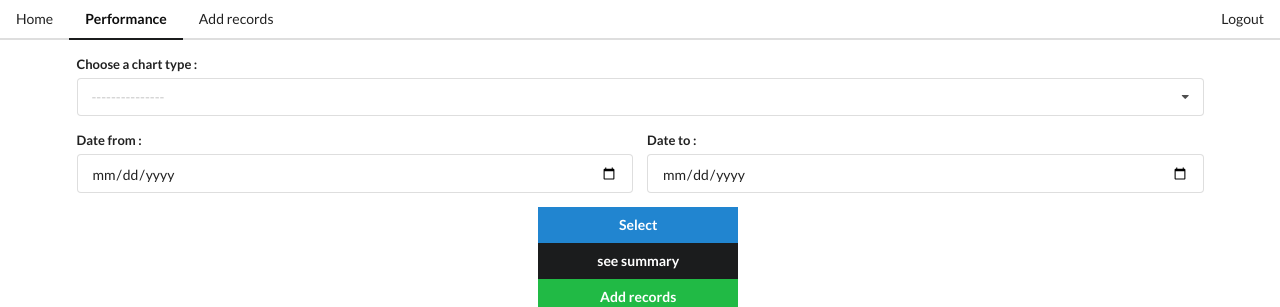
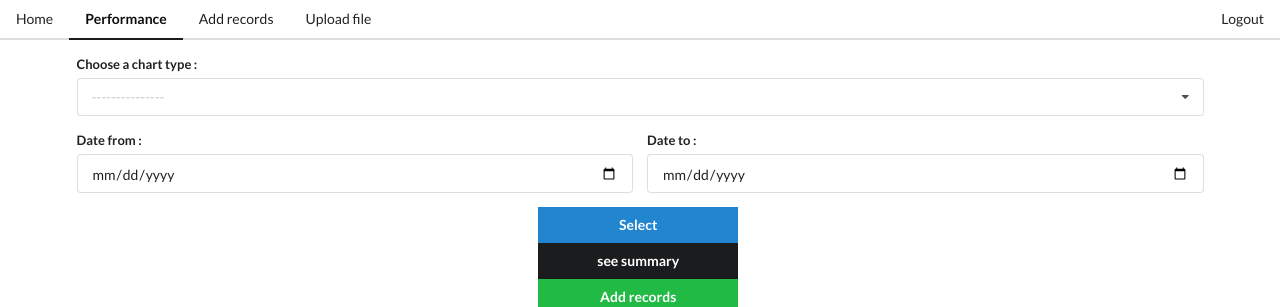
Before and after one commit to mhammed2020/django-with-pandas, a Django app: page /performance/ in a window 1280 px wide. Shown: the top 307 px of the page. Run offline with Django 3.2, Linux system fonts and the light colour scheme; data comes from the database, SQL or seed files in the repository; some libraries are stand-ins or nearby versions.

Commit message:
Create the first view for csvs app

```diff
--- /dev/null
+++ b/csvs/urls.py
@@ -0,0 +1,8 @@
+from django.urls import path
+from . import views
+
+app_name = 'csvs'
+
+urlpatterns = [
+    path('', views.upload_file_view, name='upload-view'),
+]
--- a/csvs/views.py
+++ b/csvs/views.py
@@ -1,3 +1,9 @@
 from django.shortcuts import render
 
 # Create your views here.
+
+def upload_file_view(request):
+    error_message = None
+    success_message = None
+
+    return render(request, 'csvs/upload.html', {})
--- a/project/urls.py
+++ b/project/urls.py
@@ -20,7 +20,9 @@ from django.conf.urls.static import static
 
 urlpatterns = [
     path('admin/', admin.site.urls),
-    path('performance/', include('products.urls', namespace='products'))
+    path('performance/', include('products.urls', namespace='products')),
+    path('upload/', include('csvs.urls', namespace='csvs')),
+
 ]
 urlpatterns += static(settings.MEDIA_URL, document_root=settings.MEDIA_ROOT)
 urlpatterns += static(settings.STATIC_URL, document_root=settings.STATIC_ROOT)
--- a/templates/navbar.html
+++ b/templates/navbar.html
@@ -1,7 +1,7 @@
 
 {% url 'products:main-products-view' as path_to_performance %}
 {% url 'products:add-purchase-view' as path_to_adding_records %}
-
+{% url 'csvs:upload-view' as path_to_upload %}
 
 <div class="ui secondary pointing menu">
     <a class="item">
@@ -15,6 +15,11 @@
         Add records
       </a>
 
+
+      <a href={{path_to_upload}} class="item {% if request.path == path_to_upload%}active{% endif %}">
+        Upload file
+      </a>
+
     <div class="right menu">
       <a class="ui item">
         Logout
```
Also changed, not shown: csvs/templates/csvs/upload.html (added, +11 -0 lines).
